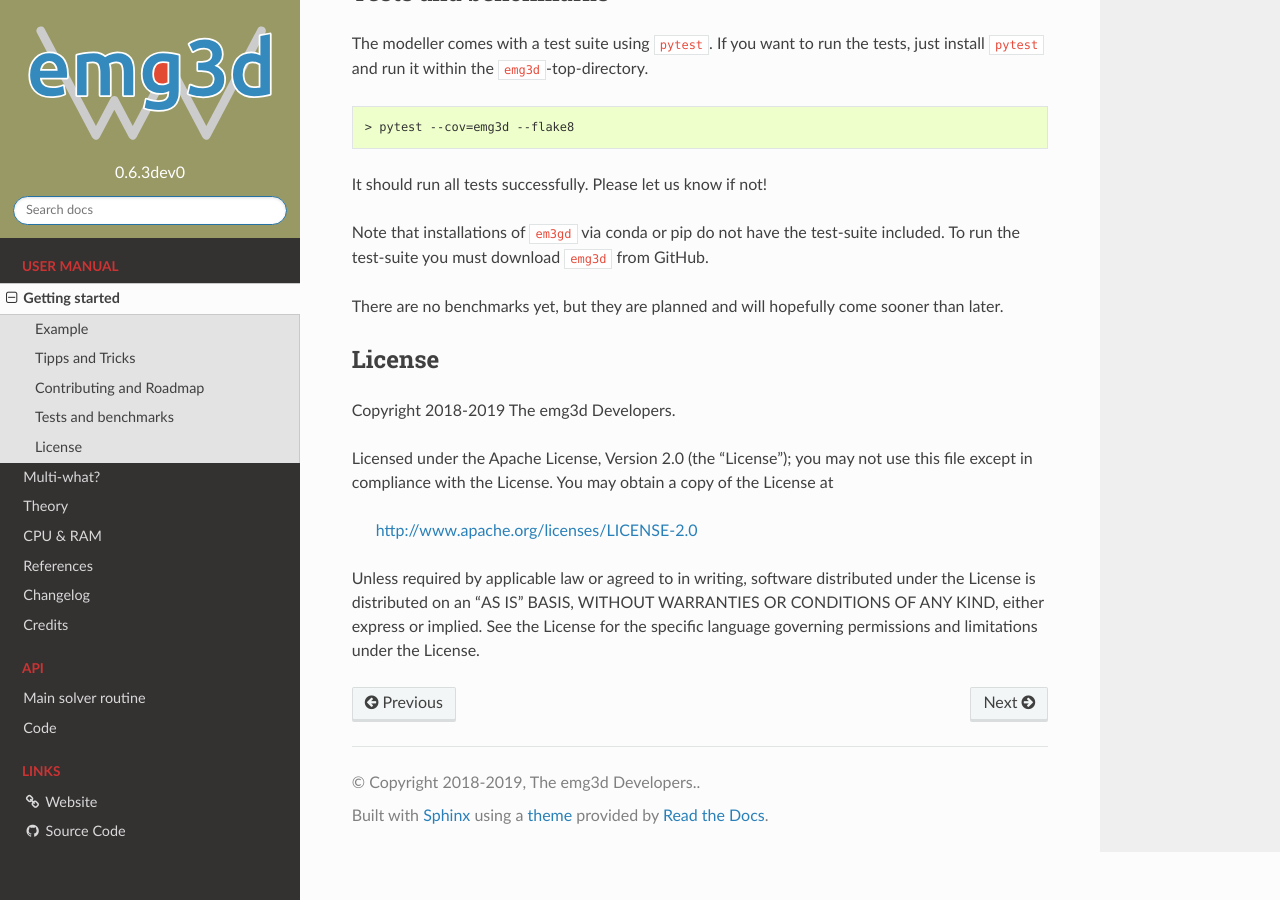
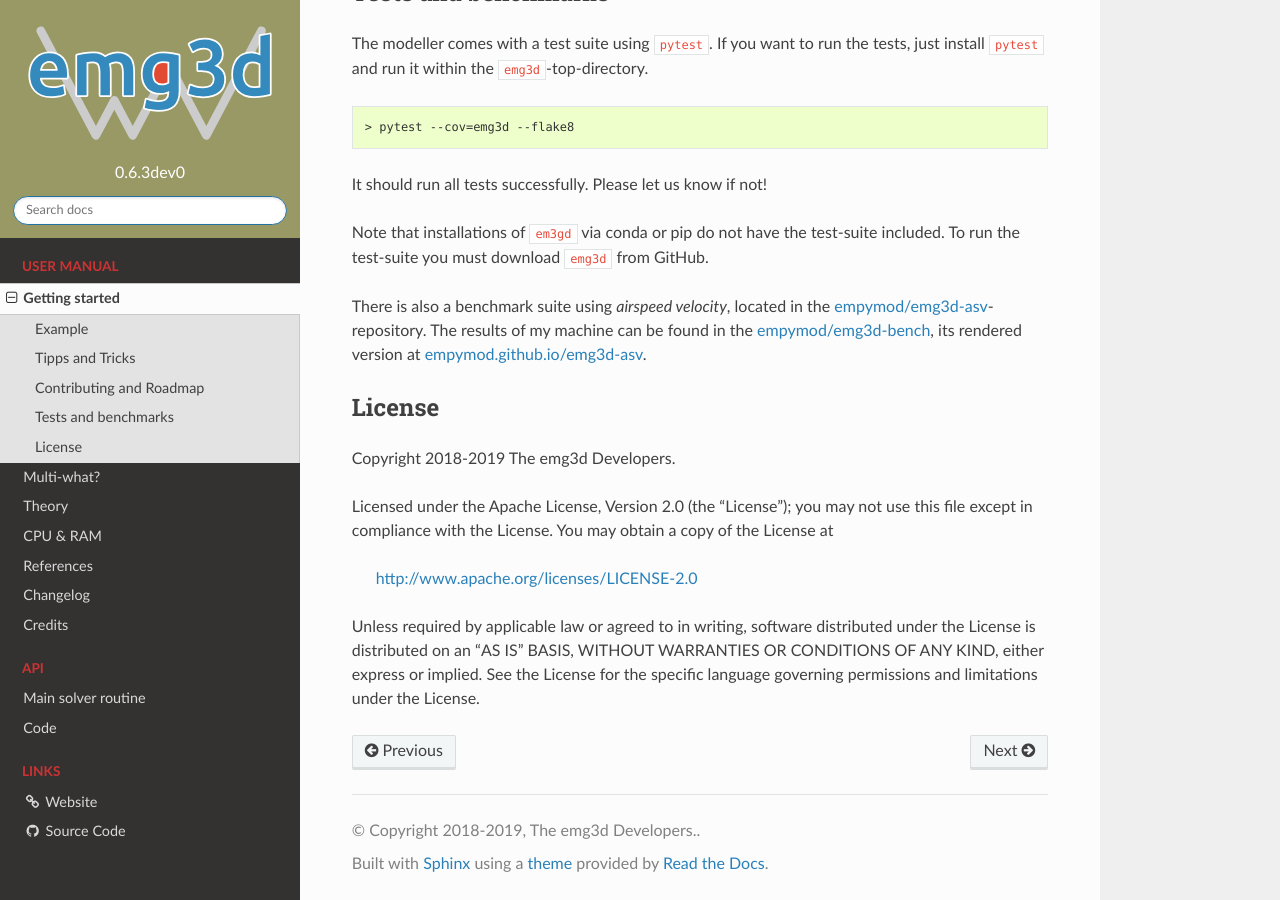
Before and after one commit to emsig/emg3d, a Sphinx documentation site: the page built from docs/usage.rst, in a window 1280 px wide and 900 px high, scrolled down 3468 px. Built offline with Sphinx 7.4.7 and the Read the Docs theme 2.0.0, drawn with Linux system fonts in a browser that asks for light colours.

```diff
--- a/README.rst
+++ b/README.rst
@@ -95,7 +95,7 @@ If you publish results for which you used `emg3d`, please give credit by citing
 `Werthmüller et al. (2019)
 <http://joss.theoj.org/papers/d559f2dbd8538007937797122887df0c>`_:
 
-    Werthmüller, D. and W. A. Mulder, and E. C. Slob, 2019, emg3d: A multigrid
+    Werthmüller, D., W. A. Mulder, and E. C. Slob, 2019, emg3d: A multigrid
     solver for 3D electromagnetic diffusion: submitted to the Journal of Open
     Source Software, 4(37), 1463; DOI:  `10.21105/joss.01463
     <http://joss.theoj.org/papers/d559f2dbd8538007937797122887df0c>`_.
--- a/docs/usage.rst
+++ b/docs/usage.rst
@@ -204,8 +204,11 @@ Note that installations of ``em3gd`` via conda or pip do not have the
 test-suite included. To run the test-suite you must download ``emg3d`` from
 GitHub.
 
-There are no benchmarks yet, but they are planned and will hopefully come
-sooner than later.
+There is also a benchmark suite using *airspeed velocity*, located in the
+`empymod/emg3d-asv <https://github.com/empymod/emg3d-asv>`_-repository. The
+results of my machine can be found in the `empymod/emg3d-bench
+<https://github.com/empymod/emg3d-bench>`_, its rendered version at
+`empymod.github.io/emg3d-asv <https://empymod.github.io/emg3d-asv>`_.
 
 
 License
```
Also changed, not shown: CHANGELOG.rst (+5 -2 lines), 1 other file.
